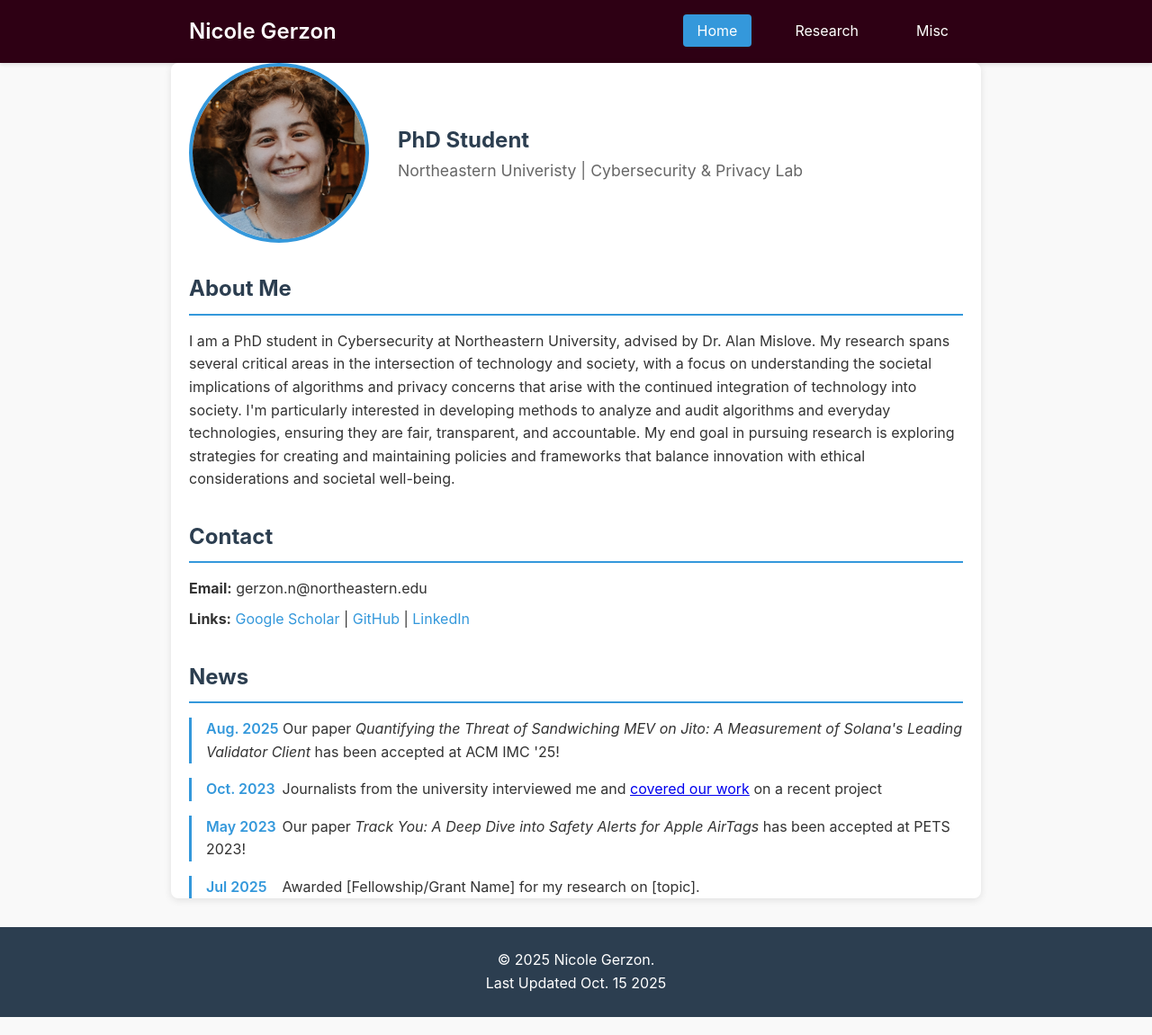
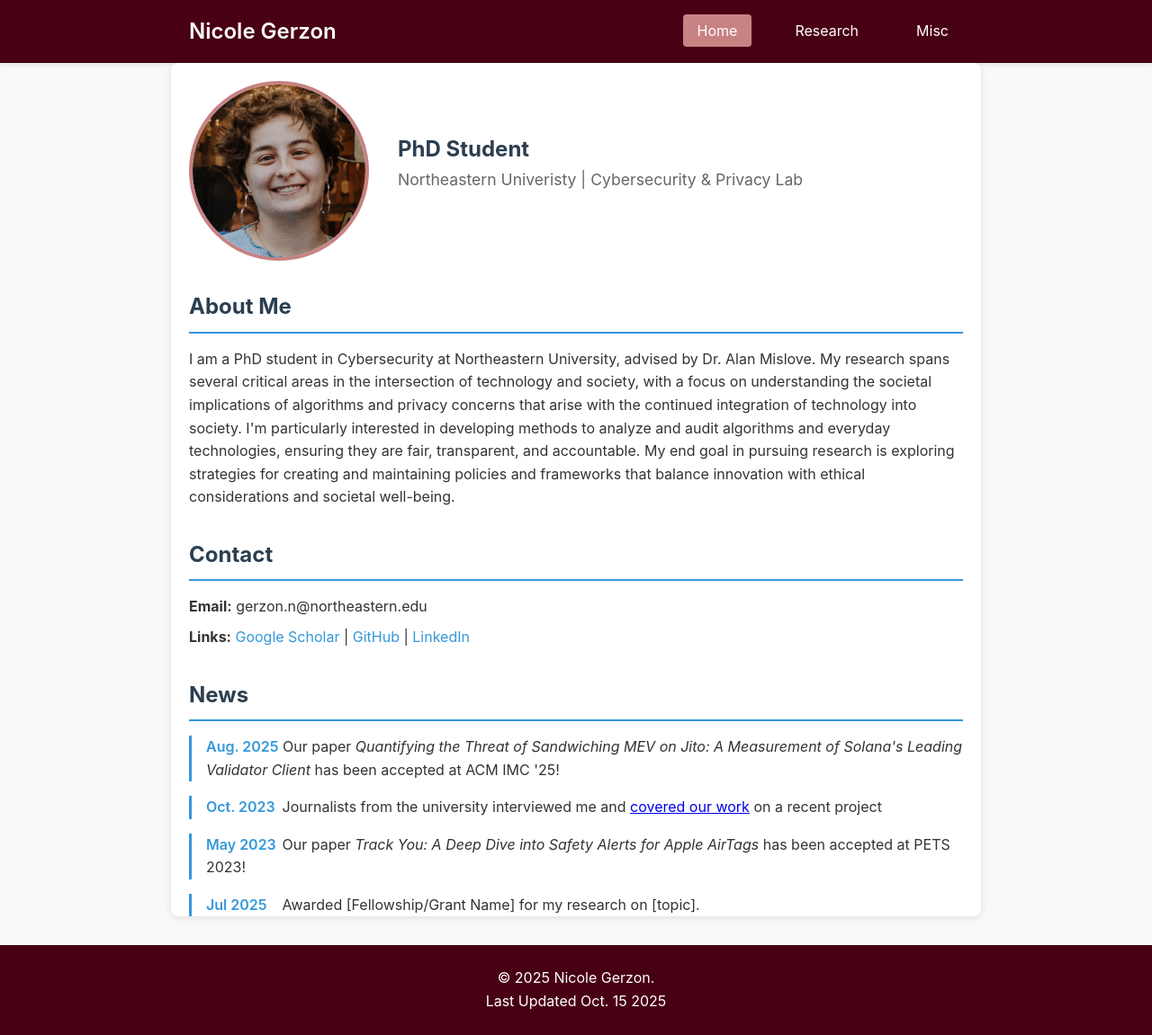
Before and after one commit to nicolegerzon813/nicolegerzon813.github.io, a plain HTML site: page index.html in a window 1280 px wide. Shown: the whole page at 90% size. Drawn offline with Linux system fonts and the light colour scheme.

Commit message:
changing colors and paddin

```diff
--- a/style.css
+++ b/style.css
@@ -20,7 +20,7 @@ body {
 
 /* Navigation */
 nav {
-    background-color: #2E0014;
+    background-color: #480014;
     color: white;
     padding: 1rem 0;
     box-shadow: 0 2px 4px rgba(0,0,0,0.1);
@@ -56,7 +56,7 @@ nav a:hover {
 }
 
 nav a.active {
-    background-color: #3498db;
+    background-color: #C78283;
 }
 
 /* Main Content */
@@ -97,7 +97,8 @@ main > h2:first-child {
     height: 200px;
     border-radius: 50%;
     object-fit: cover;
-    border: 4px solid #3498db;
+    border: 4px solid #C78283;
+    margin-top: 20px;
 }
 
 .profile-text h2 {
@@ -266,7 +267,7 @@ main > h2:first-child {
 
 /* Footer */
 footer {
-    background-color: #2c3e50;
+    background-color: #480014;
     color: white;
     text-align: center;
     padding: 1.5rem 0;
```
